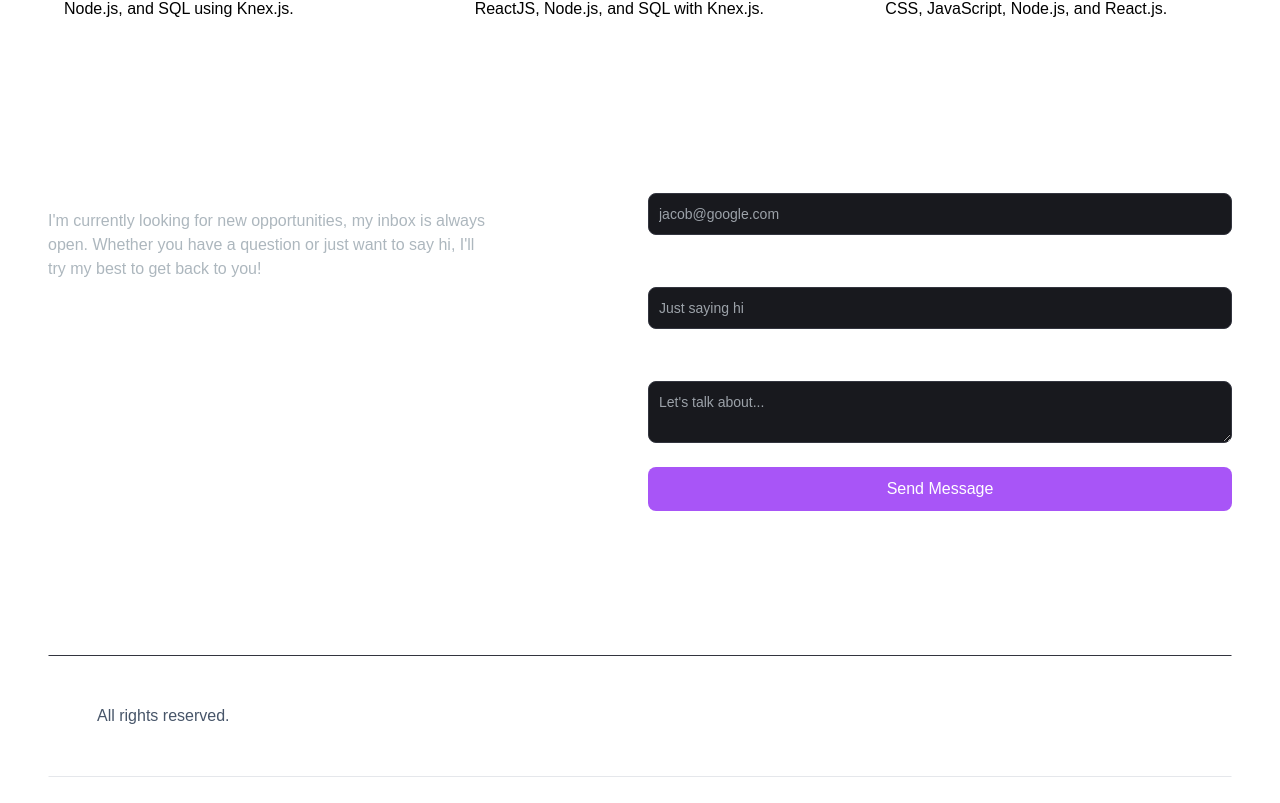
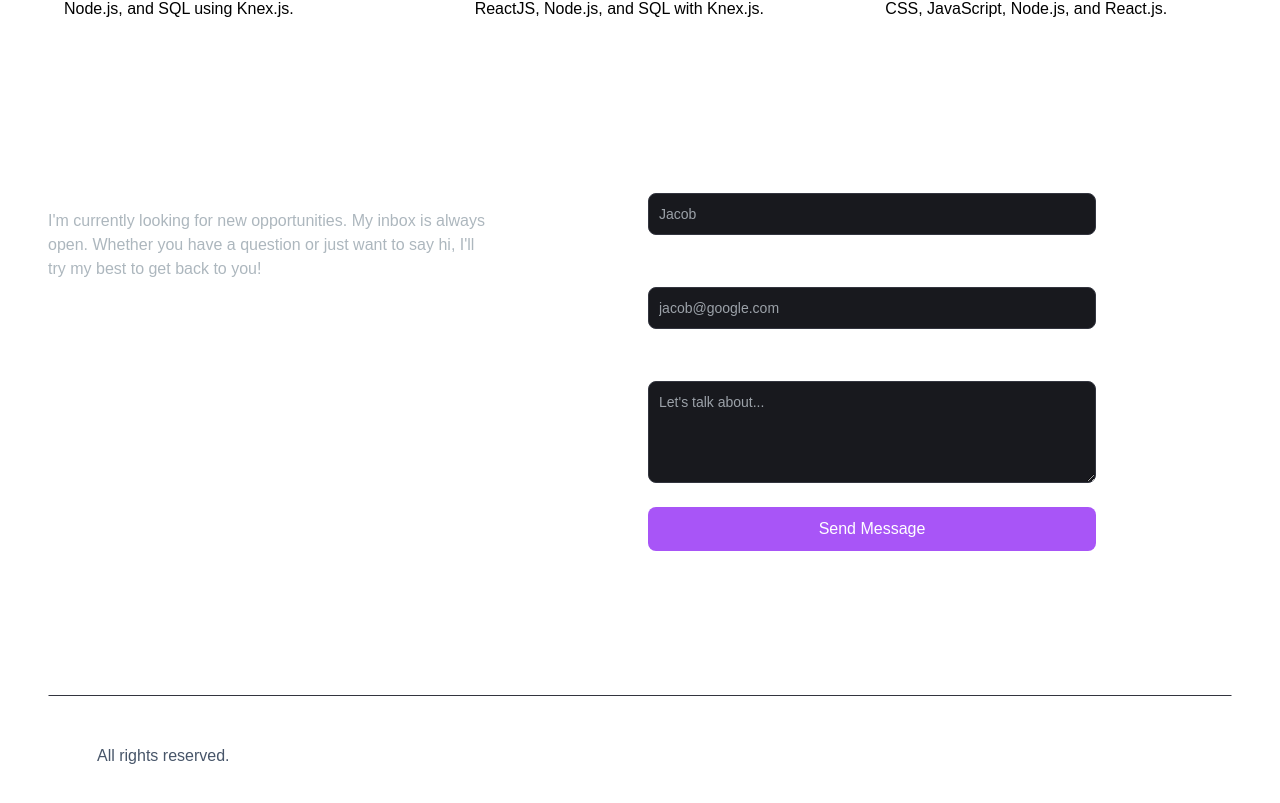
Before and after one commit to NataliaKals003/portfolio-website, a Next.js app: page / in a window 1280 px wide. Shown: the part 2683-3486 px from the top of the page. Built offline with nearby package versions, Linux system fonts and the light colour scheme.

Commit message:
including email

```diff
--- a/app/api/send/route.js
+++ b/app/api/send/route.js
@@ -1,31 +1,36 @@
-import { NextResponse } from "next/server";
-import { Resend } from "resend";
+import nodemailer from "nodemailer";
 
-const resend = new Resend(process.env.RESEND_API_KEY);
-const fromEmail = process.env.FROM_EMAIL;
+const fromEmail = process.env.EMAIL_USER;
 
 export async function POST(req) {
-  const { email, subject, message } = await req.json();
-  console.log(email, subject, message);
+  try {
+    const { name, email, message } = await req.json();
 
-  try {
-    const htmlContent = `
-      <h1>${subject}</h1>
-      <p>Thank you for contacting us!</p>
-      <p>New message submitted:</p>
-      <p>${message}</p>
-    `;
-
-    const data = await resend.emails.send({
-      from: fromEmail,
-      to: ["nataliakals03@gmail.com", email],
-      subject: subject,
-      html: htmlContent,
+    // Configuração do transporte com o Gmail
+    const transporter = nodemailer.createTransport({
+      service: "gmail",
+      auth: {
+        user: fromEmail, // Seu e-mail do Gmail
+        pass: process.env.EMAIL_PASS, // Sua senha do Gmail ou senha de app
+      },
     });
 
-    return NextResponse.json({ success: true, data });
+    // Configurações do e-mail
+    const mailOptions = {
+      from: email, // e-mail do remetente
+      to: [fromEmail, email], // e-mail para onde será enviado
+      subject: `Message from ${name}`, // Assunto do e-mail
+      text: message, // Corpo do e-mail
+    };
+
+    // Envia o e-mail
+    await transporter.sendMail(mailOptions);
+
+    return new Response("Email sent successfully!", { status: 200 });
   } catch (error) {
     console.error("Error sending email:", error);
-    return NextResponse.json({ error: error.message });
+    return new Response("An error occurred. Please try again.", {
+      status: 500,
+    });
   }
 }
--- a/app/components/EmailSection.jsx
+++ b/app/components/EmailSection.jsx
@@ -2,65 +2,84 @@
 import React, { useState } from "react";
 
 const EmailSection = () => {
-  const [emailSubmitted, setEmailSubmitted] = useState(false);
+  const [formData, setFormData] = useState({
+    name: "",
+    email: "",
+    message: "",
+  });
+  const [submitted, setSubmitted] = useState(false);
+
+  const handleChange = (e) => {
+    const { name, value } = e.target;
+    setFormData((prevData) => ({ ...prevData, [name]: value }));
+  };
 
   const handleSubmit = async (e) => {
     e.preventDefault();
-    const data = {
-      email: e.target.email.value,
-      subject: e.target.subject.value,
-      message: e.target.message.value,
-    };
-    const JSONdata = JSON.stringify(data);
-    const endpoint = "/api/send";
+    try {
+      const response = await fetch("/api/send", {
+        method: "POST",
+        headers: { "Content-Type": "application/json" },
+        body: JSON.stringify(formData),
+      });
 
-    const options = {
-      method: "POST",
-      headers: {
-        "Content-Type": "application/json",
-      },
-      body: JSONdata,
-    };
-
-    const response = await fetch(endpoint, options);
-    const resData = await response.json();
-    console.log(resData);
-
-    if (response.status === 200) {
-      console.log("Message sent.");
-      setEmailSubmitted(true);
+      if (response.ok) {
+        setSubmitted(true);
+      } else {
+        alert("Something went wrong. Please try again.");
+      }
+    } catch (error) {
+      console.error("Error sending email:", error);
+      alert("An error occurred. Please try again.");
     }
   };
 
   return (
     <section
       id="contact"
-      className="grid md:grid-cols-2 my-12 md:my-12 py-24 gap-4 relative"
+      className="grid md:grid-cols-2 my-12 py-24 gap-4 relative"
     >
       <div className="z-10">
         <h5 className="text-xl font-bold text-white my-2">
           Let&apos;s Connect
         </h5>
         <p className="text-[#ADB7BE] mb-4 max-w-md">
-          {" "}
-          I&apos;m currently looking for new opportunities, my inbox is always
+          I&apos;m currently looking for new opportunities. My inbox is always
           open. Whether you have a question or just want to say hi, I&apos;ll
           try my best to get back to you!
         </p>
       </div>
       <div>
-        {emailSubmitted ? (
+        {submitted ? (
           <p className="text-green-500 text-sm mt-2">
             Email sent successfully!
           </p>
         ) : (
-          <form className="flex flex-col" onSubmit={handleSubmit}>
+          <form className="flex flex-col max-w-md" onSubmit={handleSubmit}>
+            <div className="mb-6">
+              <label
+                htmlFor="name"
+                className="text-white block mb-2 text-sm font-normal"
+              >
+                Your Name
+              </label>
+              <input
+                name="name"
+                type="text"
+                id="name"
+                required
+                className="bg-[#18191E] border border-[#33353F] placeholder-[#9CA2A9] text-gray-100 text-sm rounded-lg block w-full p-2.5"
+                placeholder="Jacob"
+                value={formData.name}
+                onChange={handleChange}
+              />
+            </div>
             <div className="mb-6">
               <label
                 htmlFor="email"
                 className="text-white block mb-2 text-sm font-normal"
               >
-                Your email
+                Your Email
               </label>
               <input
                 name="email"
@@ -69,22 +88,8 @@ const EmailSection = () => {
                 required
                 className="bg-[#18191E] border border-[#33353F] placeholder-[#9CA2A9] text-gray-100 text-sm rounded-lg block w-full p-2.5"
                 placeholder="jacob@google.com"
-              />
-            </div>
-            <div className="mb-6">
-              <label
-                htmlFor="subject"
-                className="text-white block text-sm mb-2 font-normal"
-              >
-                Subject
-              </label>
-              <input
-                name="subject"
-                type="text"
-                id="subject"
-                required
-                className="bg-[#18191E] border border-[#33353F] placeholder-[#9CA2A9] text-gray-100 text-sm rounded-lg block w-full p-2.5"
-                placeholder="Just saying hi"
+                value={formData.email}
+                onChange={handleChange}
               />
             </div>
             <div className="mb-6">
@@ -99,6 +104,10 @@ const EmailSection = () => {
                 id="message"
                 className="bg-[#18191E] border border-[#33353F] placeholder-[#9CA2A9] text-gray-100 text-sm rounded-lg block w-full p-2.5"
                 placeholder="Let's talk about..."
+                rows="4"
+                value={formData.message}
+                onChange={handleChange}
+                required
               />
             </div>
             <button
--- a/package.json
+++ b/package.json
@@ -13,6 +13,7 @@
     "framer-motion": "^11.13.1",
     "jquery": "^3.7.1",
     "next": "^15.1.0",
+    "nodemailer": "^6.9.16",
     "randomcolor": "^0.6.2",
     "react": "^18.2.0",
     "react-dom": "^18.2.0",
```
Also changed, not shown: 1 other file (tests, documents, lock files or other folders).
